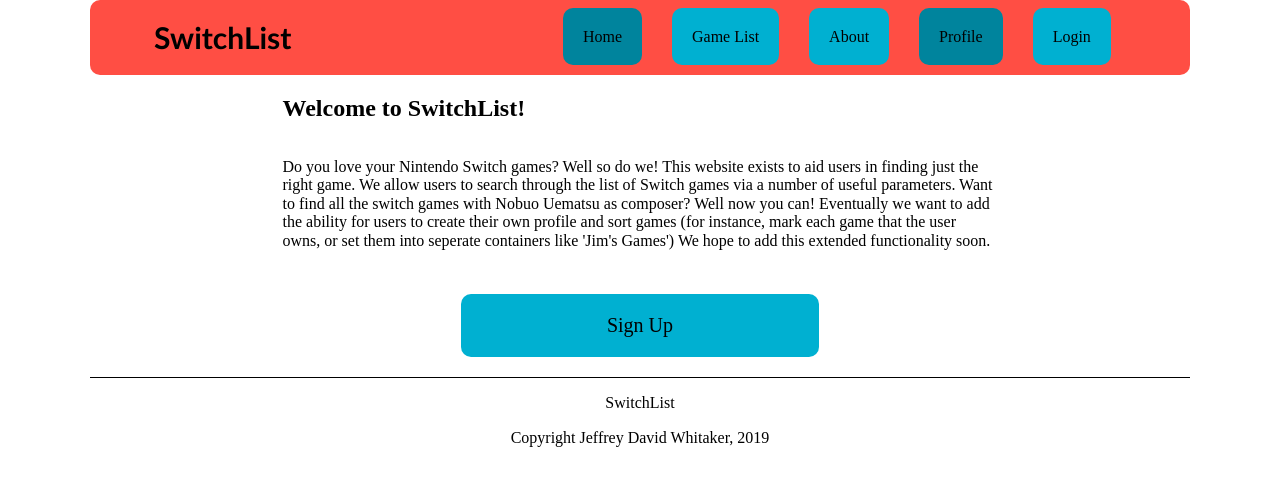
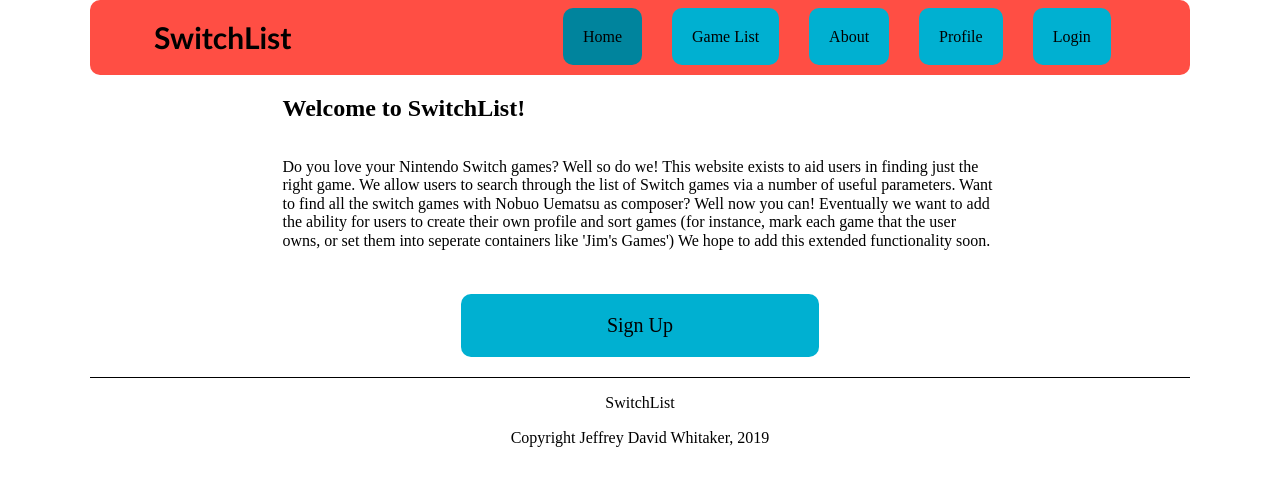
Before and after one commit to jeffreywhitaker/switchlist, a React (Create React App) app: page / in a window 1280 px wide. Shown: the top 486 px of the page. Built offline with nearby package versions, Linux system fonts and the light colour scheme.

Commit message:
fix nav highlight not updating

```diff
--- a/src/components/NavBar.js
+++ b/src/components/NavBar.js
@@ -44,12 +44,12 @@
           {login.isLoggedIn ? (
             <StyledNavLink to={'/profile'}>Profile</StyledNavLink>
           ) : (
-            <StyledNavLink to={''} onClick={handleLoginRedirect}>
+            <StyledNavLink to={'null'} onClick={handleLoginRedirect}>
               Profile
             </StyledNavLink>
           )}
           {login.isLoggedIn ? (
-            <StyledNavLink to={''} onClick={handleLogout}>
+            <StyledNavLink to={'null'} onClick={handleLogout}>
               Logout
             </StyledNavLink>
           ) : (
```
